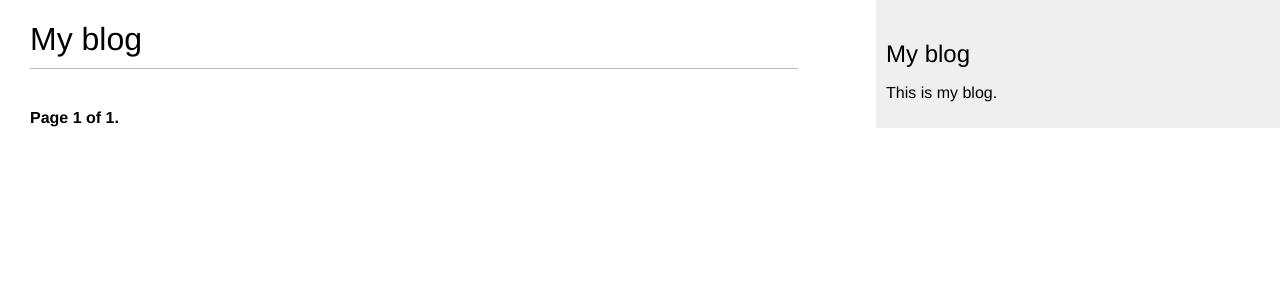
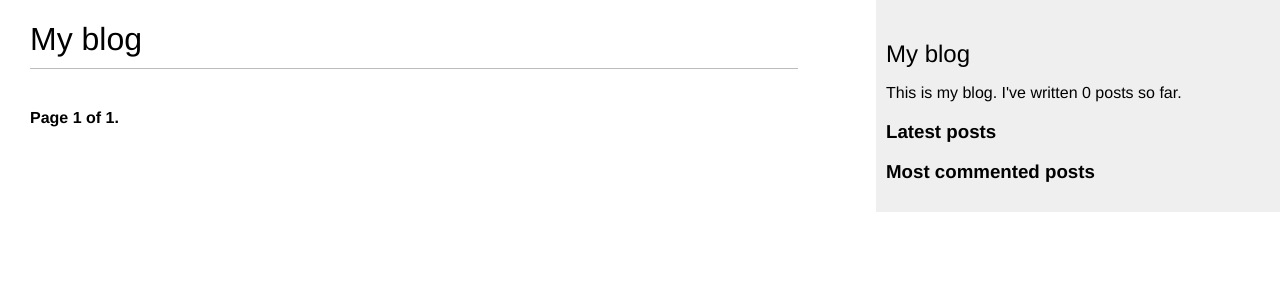
Before and after one commit to mamchurovskyy/demo-blog-app, a Django app: page /blog/ in a window 1280 px wide. Shown: the top 300 px of the page. Run offline with Django 4.2, Linux system fonts and the light colour scheme; data that the repository does not hold is empty.

Commit message:
custom template tags created

```diff
--- /dev/null
+++ b/blog/templatetags/blog_tags.py
@@ -0,0 +1,26 @@
+from django import template
+from django.db.models import Count
+
+from ..models import Post
+
+
+register = template.Library()
+
+
+@register.simple_tag
+def total_posts():
+    return Post.published.count()
+
+
+@register.inclusion_tag(filename="blog/post/latest_posts.html")
+def show_latest_posts(count=5):
+    latest_posts = Post.published.order_by("-published_at")[:count]
+    return {"latest_posts": latest_posts}
+
+
+@register.simple_tag
+def get_most_commented_posts(count=5):
+    # Aggregate the total number of comments for each post
+    return Post.published.annotate(total_comments=Count("comments")).order_by(
+        "-total_comments"
+    )[:count]
--- a/templates/blog/base.html
+++ b/templates/blog/base.html
@@ -1,3 +1,4 @@
+{% load blog_tags %}
 {% load static %}
 <!DOCTYPE html>
 <html lang="en">
@@ -15,7 +16,20 @@
     </div>
     <div id="sidebar">
         <h2>My blog</h2>
-        <p>This is my blog.</p>
+        <p>This is my blog. I've written {% total_posts %} posts so far.</p>
+
+        <h3>Latest posts</h3>
+        {% show_latest_posts 3 %}
+
+        <h3>Most commented posts</h3>
+        {% get_most_commented_posts as most_commented_posts %}
+        <ul>
+          {% for post in most_commented_posts %}
+            <li>
+              <a href="{{ post.get_absolute_url}}">{{ post.title }}</a>
+            </li>
+          {% endfor %}
+        </ul>
     </div>
 </body>
 </html>
--- /dev/null
+++ b/templates/blog/post/latest_posts.html
@@ -0,0 +1,7 @@
+<ul>
+  {% for post in latest_posts %}
+    <li>
+      <a href="{{ post.get_absolute_url }}">{{ post.title }}</a>
+    </li>
+  {% endfor %}
+</ul>
```
Also changed, not shown: blog/templatetags/__init__.py (added).
